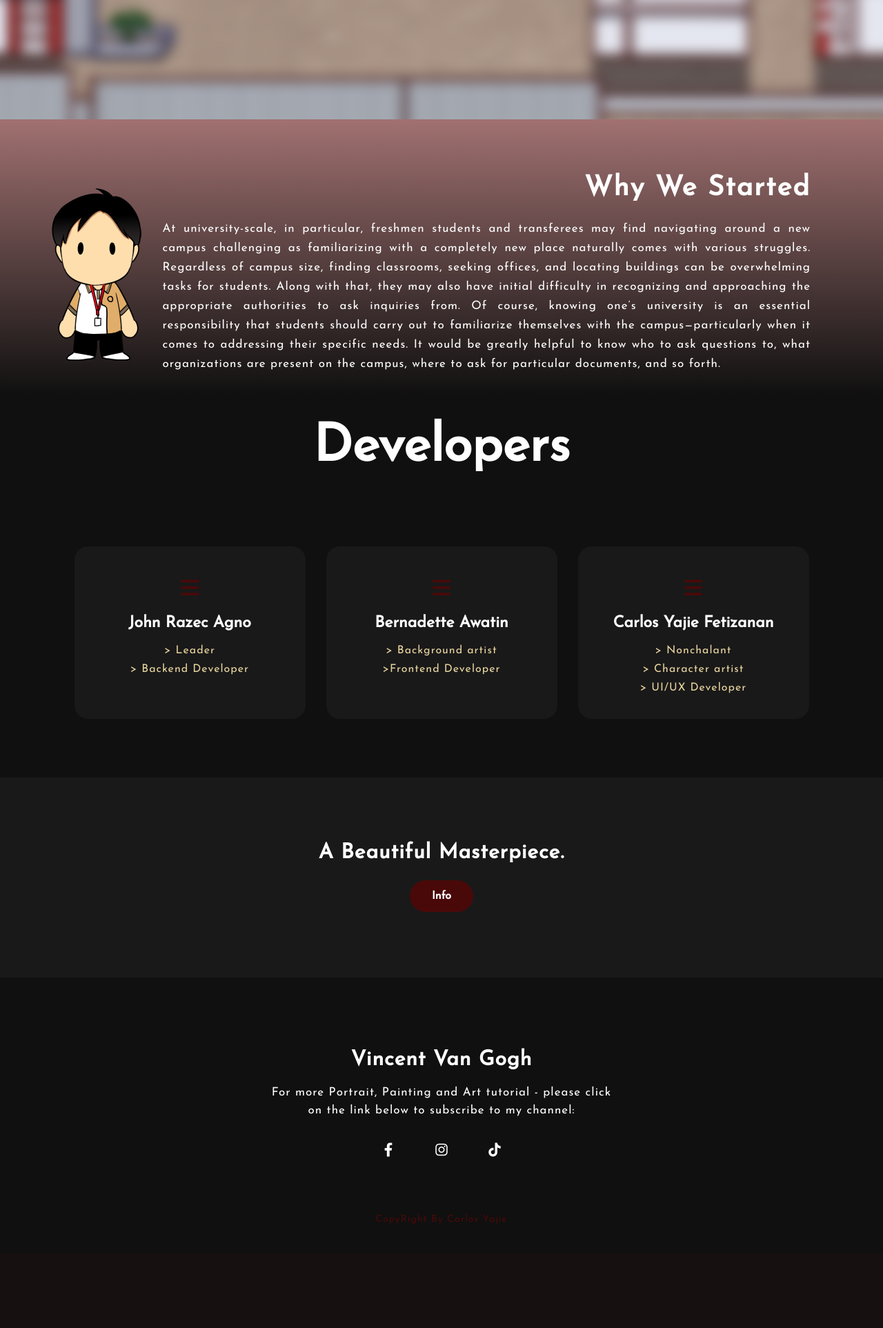
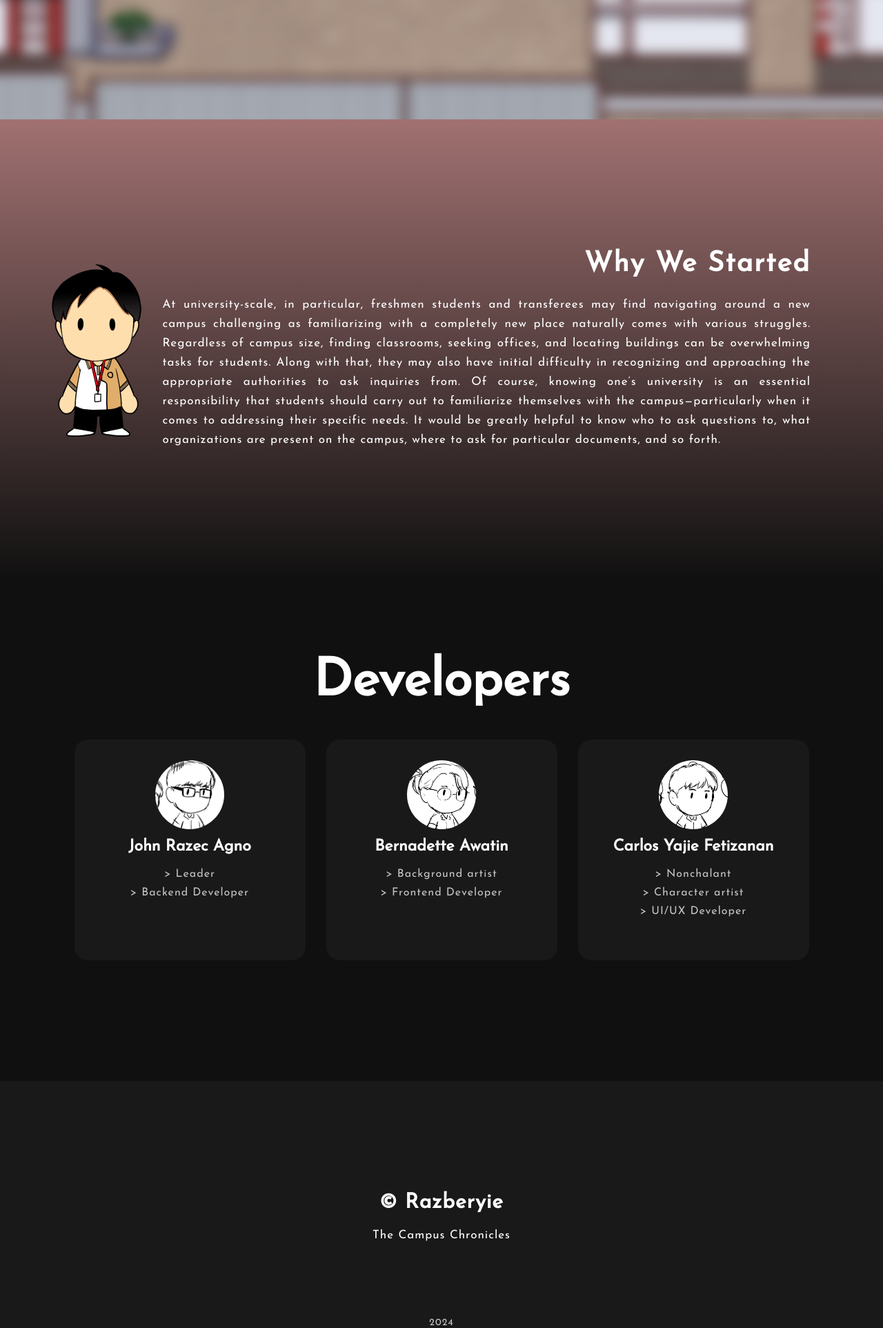
Before and after one commit to auclinn/activity-portfolio, a PHP site: page /activity-portfolio/ in a window 1280 px wide. Shown: the part 760-2685 px from the top of the page at 69% size. Before the commit the page ends 2534 px from the top, so only its background shows below. Run offline with PHP 8.4, Linux system fonts and the light colour scheme.

Commit message:
Modify div layouts, add dev images

```diff
--- a/index.php
+++ b/index.php
@@ -27,7 +27,7 @@
         <li><a href="#service">Developers</a></li>
 
       </ul>
-      <a href="http://localhost/activity-portfolio/sign-in.php" class="btn">Sign In</a>
+      <a href="http://localhost/activity-portfolio/sign-in.php#focus" class="btn">Sign In</a>
     </nav>
 
     <div class="content-index">
@@ -86,7 +86,7 @@
 
   <div class="box">
     <div class="card">
-      <i class="fas fa-bars"></i>
+      <img src = "./images/razec.png">
       <h5>John Razec Agno</h5>
       <div class="pra">
         <p> > Leader <br> > Backend Developer
@@ -99,10 +99,10 @@
     </div>
 
     <div class="card">
-      <i class="fas fa-bars"></i>
+      <img src = "./images/bernadette.png">
       <h5>Bernadette Awatin</h5>
       <div class="pra">
-        <p> > Background artist <br> >Frontend Developer
+        <p> > Background artist <br> > Frontend Developer
         </p>
 
         <p style="text-align: center;">
@@ -112,7 +112,7 @@
     </div>
 
     <div class="card">
-      <i class="fas fa-bars"></i>
+      <img src = "./images/yajie.png">
       <h5>Carlos Yajie Fetizanan</h5>
       <div class="pra">
         <p> > Nonchalant <br> > Character artist <br> > UI/UX Developer
@@ -127,22 +127,10 @@
   </div>
 </div>
 
-
-<div class="contact-me">
-  <p> A Beautiful Masterpiece.</p>
-  <a class="button-two" href="#">Info</a>
-</div>
-
 <footer>
-  <p>Vincent Van Gogh</p>
-  <p> For more Portrait, Painting and Art tutorial - please
-    click on the link below to subscribe to my channel:</p>
-    <div class="social">
-      <a href="#"><i class="fab fa-facebook-f"></i></a>
-      <a href="#"><i class="fab fa-instagram"></i></a>
-      <a href="#"><i class="fa-brands fa-tiktok"></i></a>
-    </div>
-    <p class="end">CopyRight By Carlos Yajie</p>
+  <p>© Razberyie</p>
+  <p>The Campus Chronicles</p>
+  <p class="end">2024</p>
 </footer>
 
 
--- a/style.css
+++ b/style.css
@@ -154,7 +178,8 @@ h4{
   align-items: center;
   background: linear-gradient(to bottom, #a17171, #101010);
   height: 600%;
-  padding-top: 50px;
+  padding-top: 10rem;
+  padding-bottom: 10rem;
   justify-content: center;
 }
 
@@ -251,7 +276,7 @@ button:hover{
 #service{
   background: #101010;
   width: 100%;
-  padding: 10px 0px;
+  padding-top: 5rem;
 }
 
 .title h2{
@@ -267,10 +292,11 @@ button:hover{
   justify-content: center;
   align-items: center;
   min-height: 400px;
+  padding-bottom: 10rem;
 }
 
 .card{
-  height: 250px;
+  height: 20rem;
   width: 335px;
   padding: 20px 35px;
   background: #191919;
@@ -297,7 +322,7 @@ h5{
 }
 
 .pra p{
-  color: #ead6a0;
+  color: #ffffffbe;
   font-size: 16px;
   line-height: 27px;
   margin-bottom: 25px;
@@ -321,45 +346,18 @@ h5{
   cursor: pointer;
 }
 
-.contact-me{
-  width: 100%;
-  height: 290px;
-  background-color: #191919;
-  display: flex;
-  align-items: center;
-  flex-direction: column;
-  justify-content: center;
-}
-
-.contact-me p{
-  color: white;
-  font-size: 30px;
-  font-weight: bold;
-  margin-bottom: 25px;
-}
-
-.contact-me .button-two{
-  background-color: #4a0909;
-  color: white;
-  text-decoration: none;
-  border: 2px solid transparent;
-  font-weight: bold;
-  padding: 13px 30px;
-  border-radius: 30px;
-  transition: .4s;
-}
-
-.contact-me .button-two:hover{
-  background-color: transparent;
-  border: 2px solid #4a0909;
-  cursor: pointer;
+.card img {
+  height: 100px;
+  width: 100px;
+  border-radius: 50%;
+  margin: 10px;
 }
 
 footer{
   position: relative;
   width: 100%;
   height: 400px;
-  background:  #101010;
+  background:  #191919;
   display: flex;
   flex-direction: column;
   align-items: center;
```
Also changed, not shown: other parts of style.css (+61 -6 lines), account.php (+18 -18 lines), delete-acc.php (+23 -28 lines), sign-in.php (+17 -12 lines), sign-up.php (+27 -35 lines), update.php (+16 -33 lines), user.php (+5 -21 lines), get.php (added), images/bernadette.png (added), images/razec.png (added), images/yajie.png (added).
